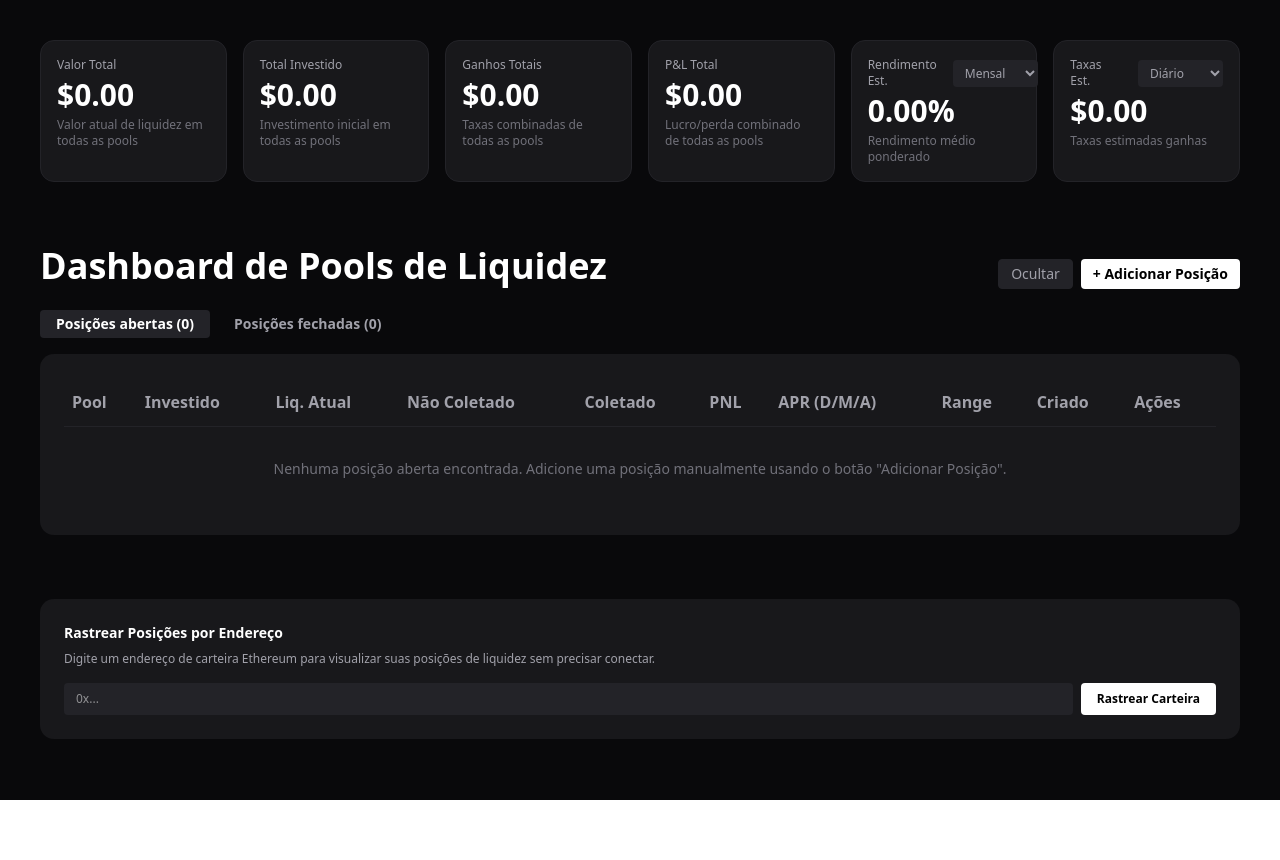
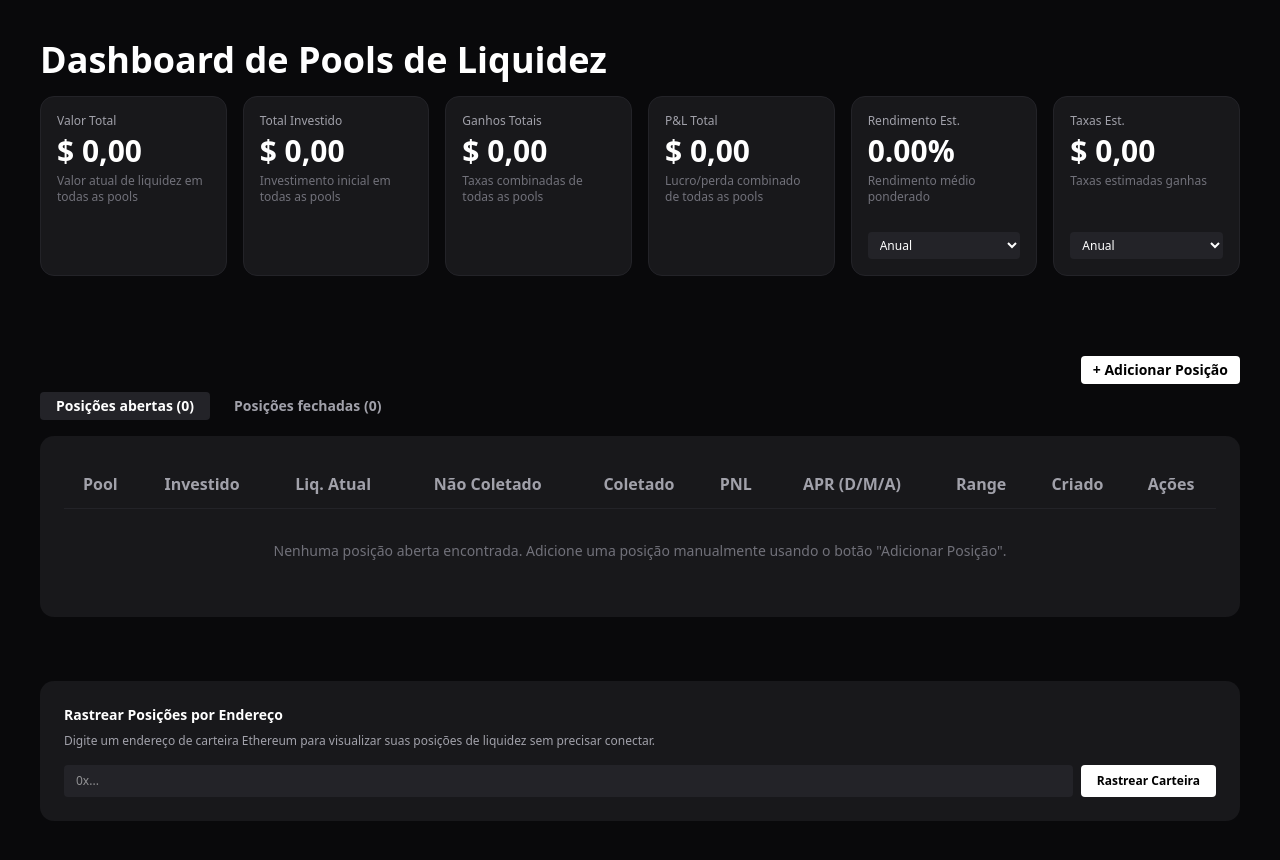
Before and after one commit to Gjacks1978/pools-windsurf, a Next.js app: page / in a window 1280 px wide. Before the commit the page ends 800 px from the top, so only its background shows below. Built offline with nearby package versions, Linux system fonts and the light colour scheme.

Commit message:
Ajustes 3 de layout bugs cards

```diff
--- a/src/app/page.tsx
+++ b/src/app/page.tsx
@@ -54,16 +54,13 @@ export default function Home() {
 
   return (
     <div className="min-h-screen bg-[#09090b] p-6 md:p-10 flex flex-col gap-8 items-center text-base md:text-lg">
-      <div className="w-full max-w-7xl">
-        <DashboardCards />
+      <div className="w-full max-w-7xl mb-4">
+        <div className="font-bold text-white text-3xl md:text-4xl mb-4">Dashboard de Pools de Liquidez</div>
+        <DashboardCards positions={positions} />
       </div>
-      <section className="w-full max-w-7xl mt-8">
-        <div className="flex items-center justify-between mb-2">
-          <div className="font-bold text-white text-3xl md:text-4xl mb-4">Dashboard de Pools de Liquidez</div>
-          <div className="flex gap-2">
-            <button className="px-3 py-1 rounded bg-[#232328] text-sm text-[#a1a1aa] border border-[#232328]">Ocultar</button>
+      <div className="w-full max-w-7xl mt-8">
+        <div className="flex items-center justify-end mb-2">
           <button className="px-3 py-1 rounded bg-white text-sm text-black font-semibold" onClick={() => setModalOpen(true)}>+ Adicionar Posição</button>
-          </div>
         </div>
         <div className="flex gap-2 mb-4">
           <button onClick={() => setTab('open')} className={`px-4 py-1 rounded ${tab==='open' ? 'bg-[#232328] text-white' : 'bg-transparent text-[#a1a1aa]'} text-sm font-semibold`}>Posições abertas ({positions.length})</button>
@@ -77,13 +74,13 @@ export default function Home() {
             setClosedPositions((prev) => prev.filter((_, i) => i !== idx));
           }} />
         )}
+      </div>
       <AddPositionModal
         open={modalOpen}
         onClose={() => { setModalOpen(false); setEditingIdx(null); setEditInitial(null); }}
         onAdd={handleAddPosition}
         initialData={editInitial}
       />
-      </section>
       <div className="w-full max-w-7xl">
         <TrackByAddress />
       </div>
--- a/src/components/DashboardCards.tsx
+++ b/src/components/DashboardCards.tsx
@@ -1,36 +1,137 @@
-import React from "react";
+import React, { useState } from "react";
+import { Position } from "./AddPositionModal";
 
+type DashboardCardsProps = {
+  positions: Position[];
+};
+
+const RENDIMENTO_OPTIONS = ["Diário", "Mensal", "Anual"];
+const TAXAS_OPTIONS = ["Diário", "Mensal", "Anual"];
+
+export function DashboardCards({ positions }: DashboardCardsProps) {
+  // Estados para seleção dos cards
+  const [rendimentoPeriodo, setRendimentoPeriodo] = useState("Anual");
+  const [taxasPeriodo, setTaxasPeriodo] = useState("Anual");
+
+  // Cálculos reais
+  const valorTotal = positions.reduce((acc, p) => acc + p.current, 0);
+  const totalInvestido = positions.reduce((acc, p) => acc + p.invested, 0);
+  const ganhosTotais = positions.reduce((acc, p) => acc + p.collected + p.uncollected, 0);
+  const pnlTotal = positions.reduce((acc, p) => acc + (p.current + p.collected + p.uncollected - p.invested), 0);
+
+  // Rendimento simples médio ponderado por período
+  // Cálculo correto de rendimento estimado com juros simples:
+  let totalPNL = 0;
+  let totalInvestidoRend = 0;
+  let totalDias = 0;
+  let taxasEst = 0; // soma simples
+  positions.forEach((p, idx) => {
+    // Debug: Mostra todos os valores relevantes para cada pool
+    console.log(`[DEBUG] Pool ${idx+1}: invested=${p.invested}, current=${p.current}, collected=${p.collected}, uncollected=${p.uncollected}, created=${p.created}`);
+    const dias = Math.max(1, (new Date().getTime() - new Date(p.created).getTime()) / (1000 * 60 * 60 * 24));
+    const invested = p.invested;
+    if (invested > 0) {
+      const pnl = p.current + p.collected + p.uncollected - invested;
+      totalPNL += pnl;
+      totalInvestidoRend += invested;
+      totalDias += dias * invested;
+      // Taxas estimadas soma simples
+      const taxasDiarias = (p.collected + p.uncollected) / dias;
+      let taxasProj = 0;
+      if (taxasPeriodo === "Diário") taxasProj = taxasDiarias;
+      else if (taxasPeriodo === "Mensal") taxasProj = taxasDiarias * 30;
+      else taxasProj = taxasDiarias * 365;
+      taxasEst += taxasProj;
+    }
+  });
+  // Se não houver posições, retorno padrão
+  let rendimentoMedio = "0.00%";
+  if (positions.length > 0) {
+    // Se só tem uma posição, use a lógica exata do calcAPR (incluindo uncollected)
+    if (positions.length === 1) {
+      const p = positions[0];
+      const invested = p.invested;
+      if (invested && invested !== 0) {
+        const pnl = p.current + p.collected + p.uncollected - invested;
+        const days = Math.max(1, (new Date().getTime() - new Date(p.created).getTime()) / (1000 * 60 * 60 * 24));
+        const dailyRate = pnl / invested / days;
+        let rate = 0;
+        if (rendimentoPeriodo === "Diário") rate = dailyRate * 100;
+        else if (rendimentoPeriodo === "Mensal") rate = dailyRate * 30 * 100;
+        else rate = dailyRate * 365 * 100;
+        rendimentoMedio = rate.toFixed(2) + "%";
+      }
+    } else {
+      // Média ponderada para múltiplas posições
+      let totalPNL = 0;
+      let totalInvestidoRend = 0;
+      let totalDias = 0;
+      positions.forEach((p) => {
+        const dias = Math.max(1, (new Date().getTime() - new Date(p.created).getTime()) / (1000 * 60 * 60 * 24));
+        const invested = p.invested;
+        if (invested > 0) {
+          const pnl = p.current + p.collected + p.uncollected - invested;
+          totalPNL += pnl;
+          totalInvestidoRend += invested;
+          totalDias += dias * invested;
+        }
+      });
+      const diasMedio = totalInvestidoRend > 0 ? totalDias / totalInvestidoRend : 1;
+      let rendimentoSimples = 0;
+      if (totalInvestidoRend > 0) {
+        const dailyRate = totalPNL / totalInvestidoRend / diasMedio;
+        if (rendimentoPeriodo === "Diário") rendimentoSimples = dailyRate * 100;
+        else if (rendimentoPeriodo === "Mensal") rendimentoSimples = dailyRate * 30 * 100;
+        else rendimentoSimples = dailyRate * 365 * 100;
+      }
+      rendimentoMedio = totalInvestidoRend > 0 ? rendimentoSimples.toFixed(2) + "%" : "0.00%";
+    }
+  }
+  const taxasEstFormatted = taxasEst.toLocaleString('pt-BR', { style: 'currency', currency: 'USD' });
+
+  // Função utilitária para trocar US$ por $
+  const formatUSD = (v: number) => {
+    return v.toLocaleString('pt-BR', { style: 'currency', currency: 'USD' }).replace('US$', '$');
+  };
   const cards = [
-  { label: "Valor Total", value: "$0.00", desc: "Valor atual de liquidez em todas as pools" },
-  { label: "Total Investido", value: "$0.00", desc: "Investimento inicial em todas as pools" },
-  { label: "Ganhos Totais", value: "$0.00", desc: "Taxas combinadas de todas as pools" },
-  { label: "P&L Total", value: "$0.00", desc: "Lucro/perda combinado de todas as pools" },
-  { label: "Rendimento Est.", value: "0.00%", desc: "Rendimento médio ponderado", select: true, selectOptions: ["Mensal", "Semanal", "Diário"] },
-  { label: "Taxas Est.", value: "$0.00", desc: "Taxas estimadas ganhas", select: true, selectOptions: ["Diário", "Semanal", "Mensal"] },
+    { label: "Valor Total", value: formatUSD(valorTotal), desc: "Valor atual de liquidez em todas as pools" },
+    { label: "Total Investido", value: formatUSD(totalInvestido), desc: "Investimento inicial em todas as pools" },
+    { label: "Ganhos Totais", value: formatUSD(ganhosTotais), desc: "Taxas combinadas de todas as pools" },
+    { label: "P&L Total", value: formatUSD(pnlTotal), desc: "Lucro/perda combinado de todas as pools" },
+    { label: "Rendimento Est.", value: rendimentoMedio, desc: "Rendimento médio ponderado", select: true, selectOptions: RENDIMENTO_OPTIONS, selectValue: rendimentoPeriodo, setSelect: setRendimentoPeriodo, selectLabel: "Período do Rendimento:" },
+    { label: "Taxas Est.", value: taxasEstFormatted.replace('US$', '$'), desc: "Taxas estimadas ganhas", select: true, selectOptions: TAXAS_OPTIONS, selectValue: taxasPeriodo, setSelect: setTaxasPeriodo, selectLabel: "Período das Taxas:" },
   ];
 
-export function DashboardCards() {
   return (
-    <div className="grid grid-cols-1 sm:grid-cols-2 md:grid-cols-3 lg:grid-cols-6 gap-4 w-full">
+    <div>
+      <div className="grid grid-cols-1 sm:grid-cols-2 md:grid-cols-3 lg:grid-cols-6 gap-4 w-full items-start">
         {cards.map((card, idx) => (
           <div
             key={idx}
-          className="bg-[#18181b] rounded-xl p-4 flex flex-col gap-1 border border-[#232328] min-w-[160px]"
+            className="bg-[#18181b] rounded-xl p-4 flex flex-col gap-1 border border-[#232328] min-w-[160px] h-full items-start justify-start"
+            style={{ minHeight: card.select ? 180 : undefined }}
           >
-          <span className="text-xs text-[#a1a1aa] font-medium flex items-center gap-2">
+            <span className="text-xs text-[#a1a1aa] font-medium">
               {card.label}
+            </span>
+            <span className="text-3xl font-semibold text-white">{card.value}</span>
+            <span className="text-xs text-[#71717a] mb-2">{card.desc}</span>
             {card.select && (
-              <select className="ml-2 bg-[#232328] text-xs rounded px-2 py-1 border-none outline-none">
+              <div className="mt-auto w-full flex flex-col items-start">
+                <select
+                  className="bg-[#232328] text-xs rounded px-2 py-1 border-none outline-none w-full text-white"
+                  value={card.selectValue}
+                  onChange={e => card.setSelect(e.target.value)}
+                >
                   {card.selectOptions?.map((opt) => (
                     <option key={opt}>{opt}</option>
                   ))}
                 </select>
+              </div>
             )}
-          </span>
-          <span className="text-3xl font-semibold text-white">{card.value}</span>
-          <span className="text-xs text-[#71717a]">{card.desc}</span>
           </div>
         ))}
       </div>
+    </div>
   );
 }
--- a/src/components/PositionsTable.tsx
+++ b/src/components/PositionsTable.tsx
@@ -16,8 +16,8 @@ function formatAgo(dateIso: string) {
 }
 
 function calcPNL(p: Position) {
-  // PNL = Liq. Atual + Coletado - Investido
-  return (p.current + p.collected - p.invested).toFixed(2);
+  // PNL = Liq. Atual + Coletado + Não Coletado - Investido
+  return (p.current + p.collected + p.uncollected - p.invested).toFixed(2);
 }
 
 function calcAPR(p: Position) {
@@ -50,17 +50,17 @@ export function PositionsTable({ positions, onRemove, onClosePosition, onDuplica
       <div className="overflow-x-auto">
         <table className="min-w-full text-sm text-[#a1a1aa]">
           <thead>
-            <tr className="border-b border-[#232328]">
-              <th className="py-3 px-2 font-semibold text-left text-base">Pool</th>
-              <th className="py-3 px-2 font-semibold text-left text-base">Investido</th>
-              <th className="py-3 px-2 font-semibold text-left text-base">Liq. Atual</th>
-              <th className="py-3 px-2 font-semibold text-left text-base">Não Coletado</th>
-              <th className="py-3 px-2 font-semibold text-left text-base">Coletado</th>
-              <th className="py-3 px-2 font-semibold text-left text-base">PNL</th>
-              <th className="py-3 px-2 font-semibold text-left text-base">APR (D/M/A)</th>
-              <th className="py-3 px-2 font-semibold text-left text-base">Range</th>
-              <th className="py-3 px-2 font-semibold text-left text-base">Criado</th>
-              <th className="py-3 px-2 font-semibold text-left text-base">Ações</th>
+            <tr className="border-b border-[#232328] text-center">
+              <th className="py-3 px-2 font-semibold text-center text-base">Pool</th>
+              <th className="py-3 px-2 font-semibold text-center text-base">Investido</th>
+              <th className="py-3 px-2 font-semibold text-center text-base">Liq. Atual</th>
+              <th className="py-3 px-2 font-semibold text-center text-base">Não Coletado</th>
+              <th className="py-3 px-2 font-semibold text-center text-base">Coletado</th>
+              <th className="py-3 px-2 font-semibold text-center text-base">PNL</th>
+              <th className="py-3 px-2 font-semibold text-center text-base">APR (D/M/A)</th>
+              <th className="py-3 px-2 font-semibold text-center text-base">Range</th>
+              <th className="py-3 px-2 font-semibold text-center text-base">Criado</th>
+              <th className="py-3 px-2 font-semibold text-center text-base">Ações</th>
             </tr>
           </thead>
           <tbody>
@@ -72,17 +72,17 @@ export function PositionsTable({ positions, onRemove, onClosePosition, onDuplica
               </tr>
             ) : (
               positions.map((p, idx) => (
-                <tr key={idx} className="border-b border-[#232328]">
-                  <td className="py-2 px-2">
+                <tr key={idx} className="border-b border-[#232328] text-center">
+                  <td className="py-2 px-2 text-center">
                     <div className="font-semibold text-white">{p.pool}</div>
                     <div className="text-[10px] text-[#a1a1aa]">{p.network} • {p.dex}</div>
                   </td>
-                  <td className="py-2 px-2">${p.invested.toFixed(2)}</td>
-                  <td className="py-2 px-2">${p.current.toFixed(2)}</td>
-                  <td className="py-2 px-2">${p.uncollected.toFixed(2)}</td>
-                  <td className="py-2 px-2">${p.collected.toFixed(2)}</td>
-                  <td className="py-2 px-2">${calcPNL(p)}</td>
-                  <td className="py-2 px-2 whitespace-nowrap">
+                  <td className="py-2 px-2 text-center">${p.invested.toFixed(2)}</td>
+                  <td className="py-2 px-2 text-center">${p.current.toFixed(2)}</td>
+                  <td className="py-2 px-2 text-center">${p.uncollected.toFixed(2)}</td>
+                  <td className="py-2 px-2 text-center">${p.collected.toFixed(2)}</td>
+                  <td className="py-2 px-2 text-center">${calcPNL(p)}</td>
+                  <td className="py-2 px-2 text-center whitespace-nowrap">
   {(() => {
     const apr = calcAPR(p);
     return (
@@ -95,17 +95,17 @@ export function PositionsTable({ positions, onRemove, onClosePosition, onDuplica
   })()}
 </td>
 
-                  <td className="py-2 px-2">
+                  <td className="py-2 px-2 text-center">
                     {p.rangeMin} - {p.rangeMax}
                     {p.entryPrice !== undefined && p.entryPrice !== 0 && (
                       <div className="text-[10px] text-[#a1a1aa]">Entrada: ${p.entryPrice}</div>
                     )}
                   </td>
-                  <td className="py-2 px-2">
+                  <td className="py-2 px-2 text-center">
                     <div>{new Date(p.created).toLocaleString()}</div>
                     <div className="text-[10px] text-[#a1a1aa]">{formatAgo(p.created)}</div>
                   </td>
-                  <td className="py-2 px-2 flex gap-2">
+                  <td className="py-2 px-2 flex gap-2 justify-center items-center">
                     {!closed && (
                       <>
                         <button title="Editar" className="p-1 hover:bg-[#232328] rounded" onClick={() => onEdit && onEdit(idx)}>
```
Also changed, not shown: src/components/AddPositionModal.tsx (+9 -1 lines). Lines whose indentation alone changed are shown as unchanged.
